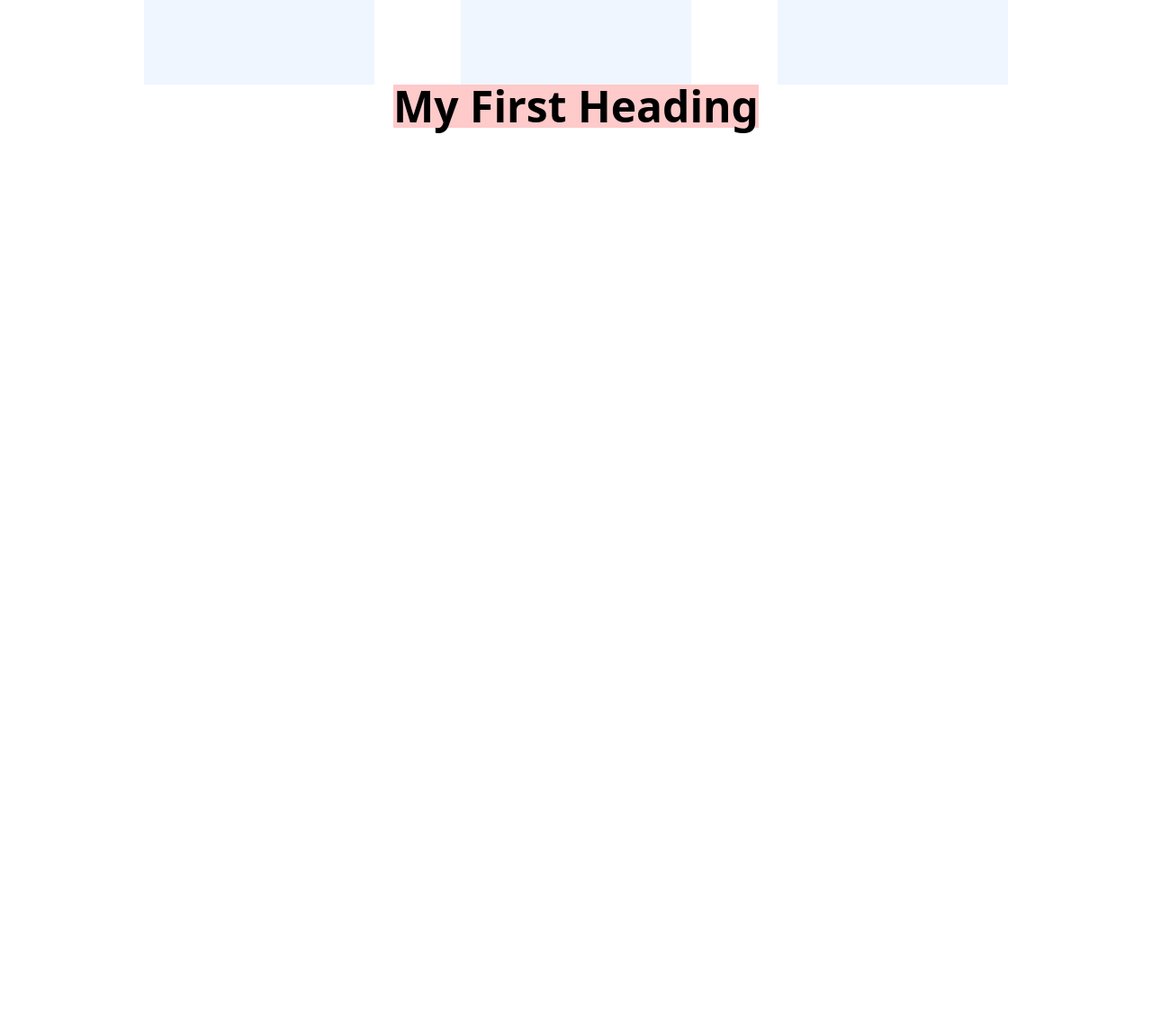
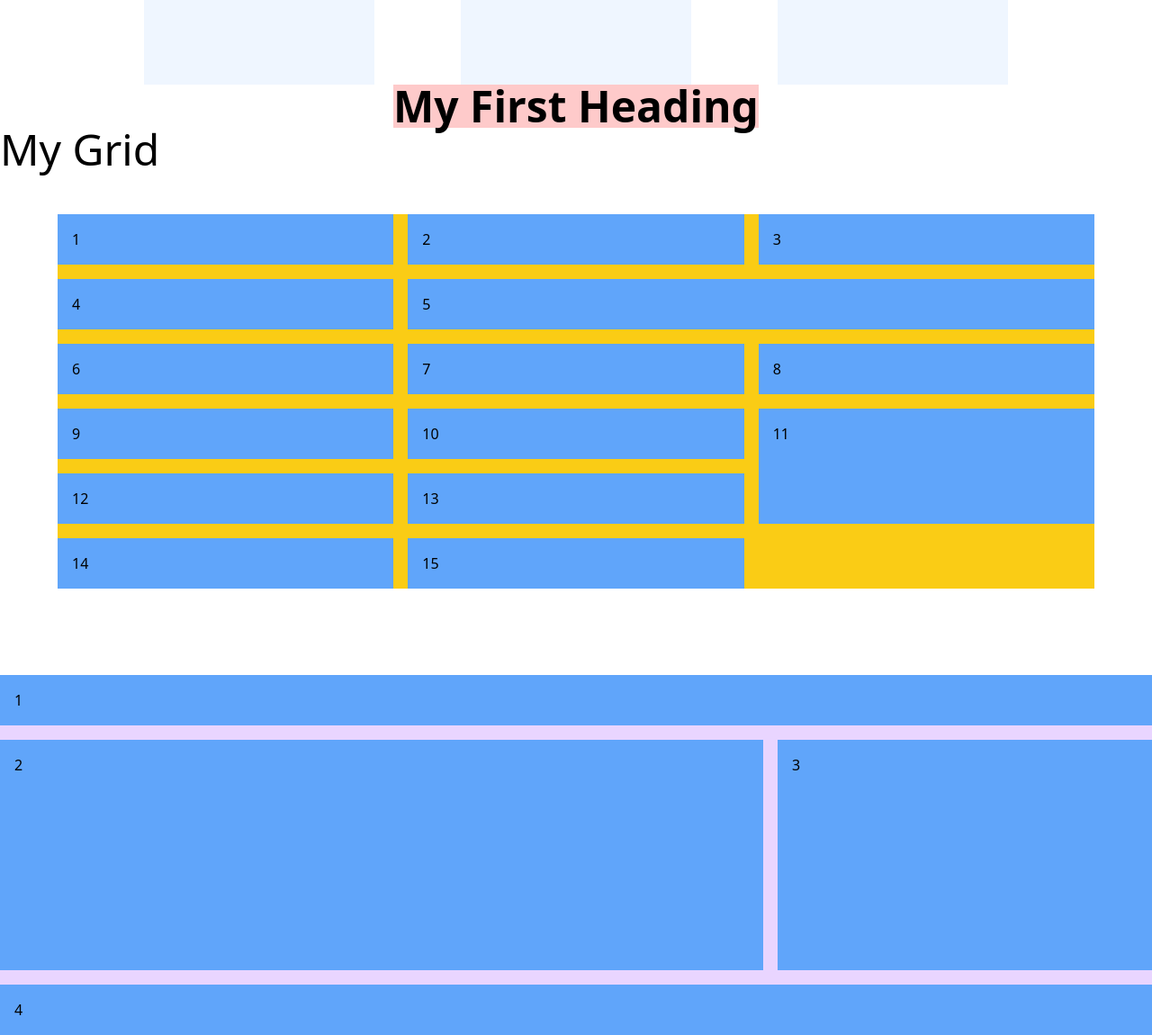
Before and after one commit to ShekhRaselMasrurAhmmadNissan/module-14-tailwind-css, a website: page index.html in a window 1280 px wide. Shown: the part 706-1856 px from the top of the page at 90% size. Before the commit the page ends 856 px from the top, so only its background shows below. Drawn offline with Linux system fonts and the light colour scheme.

Commit message:
Grid Practice.

```diff
--- a/index.html
+++ b/index.html
@@ -1,5 +1,6 @@
 <!DOCTYPE html>
 <html lang="en">
+
 	<head>
 		<meta charset="UTF-8">
 		<meta http-equiv="X-UA-Compatible" content="IE=edge">
@@ -9,14 +10,22 @@
 		<!-- Link the Tailwind CSS -->
 		<link rel="stylesheet" href="./output/tailwind.css">
 	</head>
+
 	<body>
 		<h1 class="mx-8">Hello World</h1>
 		<h3 class="mx-24">I am heading 3</h3>
-	<p>Lorem ipsum dolor sit amet consectetur, adipisicing elit. Optio qui eius aliquid tempore eos exercitationem et eligendi officiis alias earum.</p>
+		<p>Lorem ipsum dolor sit amet consectetur, adipisicing elit. Optio qui eius aliquid tempore eos exercitationem
+			et eligendi officiis alias earum.</p>
 
 		<br><br>
 		<section class="container w-[90%] mx-auto">
-		<p>Lorem, ipsum dolor sit amet consectetur adipisicing elit. Accusantium ratione ipsam dicta inventore optio laboriosam nesciunt consequuntur suscipit neque, officiis libero repudiandae tenetur fuga molestias labore dolores autem, impedit in. Reiciendis quod quo sit repellendus ratione optio voluptate qui molestiae repellat. Consequatur veritatis magni iste laborum, enim architecto exercitationem suscipit voluptatibus aspernatur? Magni sequi eius enim distinctio deserunt? Ut nam a iure, praesentium debitis nostrum possimus aliquid nemo neque reiciendis vero amet voluptatum in magnam. Incidunt in totam fugiat voluptatibus!</p>
+			<p>Lorem, ipsum dolor sit amet consectetur adipisicing elit. Accusantium ratione ipsam dicta inventore optio
+				laboriosam nesciunt consequuntur suscipit neque, officiis libero repudiandae tenetur fuga molestias
+				labore dolores autem, impedit in. Reiciendis quod quo sit repellendus ratione optio voluptate qui
+				molestiae repellat. Consequatur veritatis magni iste laborum, enim architecto exercitationem suscipit
+				voluptatibus aspernatur? Magni sequi eius enim distinctio deserunt? Ut nam a iure, praesentium debitis
+				nostrum possimus aliquid nemo neque reiciendis vero amet voluptatum in magnam. Incidunt in totam fugiat
+				voluptatibus!</p>
 		</section>
 
 		<br><br>
@@ -47,5 +56,35 @@
 				<h2 class="text-5xl font-bold bg-red-200">My First Heading</h2>
 			</div>
 		</section>
+
+		<!-- Grid Practice Start -->
+		<h2 class="text-5xl mb-12">My Grid</h2>
+
+		<section class="container w-[90%] mx-auto bg-yellow-400 grid grid-cols-3 gap-4">
+			<div class="bg-blue-400 p-4">1</div>
+			<div class="bg-blue-400 p-4">2</div>
+			<div class="bg-blue-400 p-4">3</div>
+			<div class="bg-blue-400 p-4">4</div>
+			<div class="bg-blue-400 p-4 col-span-2">5</div>
+			<div class="bg-blue-400 p-4">6</div>
+			<div class="bg-blue-400 p-4">7</div>
+			<div class="bg-blue-400 p-4">8</div>
+			<div class="bg-blue-400 p-4">9</div>
+			<div class="bg-blue-400 p-4">10</div>
+			<div class="bg-blue-400 p-4 row-span-2">11</div>
+			<div class="bg-blue-400 p-4">12</div>
+			<div class="bg-blue-400 p-4">13</div>
+			<div class="bg-blue-400 p-4">14</div>
+			<div class="bg-blue-400 p-4">15</div>
+		</section>
+		<!-- Grid Practice End -->
+
+		<section class="grid grid-cols-3 bg-purple-200 gap-4 mt-24">
+			<div class="bg-blue-400 p-4 col-span-3">1</div>
+			<div class="bg-blue-400 p-4 h-64 col-span-2 row-span-2">2</div>
+			<div class="bg-blue-400 p-4 row-span-2">3</div>
+			<div class="bg-blue-400 p-4 col-span-3">4</div>
+		</section>
 	</body>
+
 </html>
```
Also changed, not shown: output/tailwind.css. Lines whose indentation alone changed are shown as unchanged.
